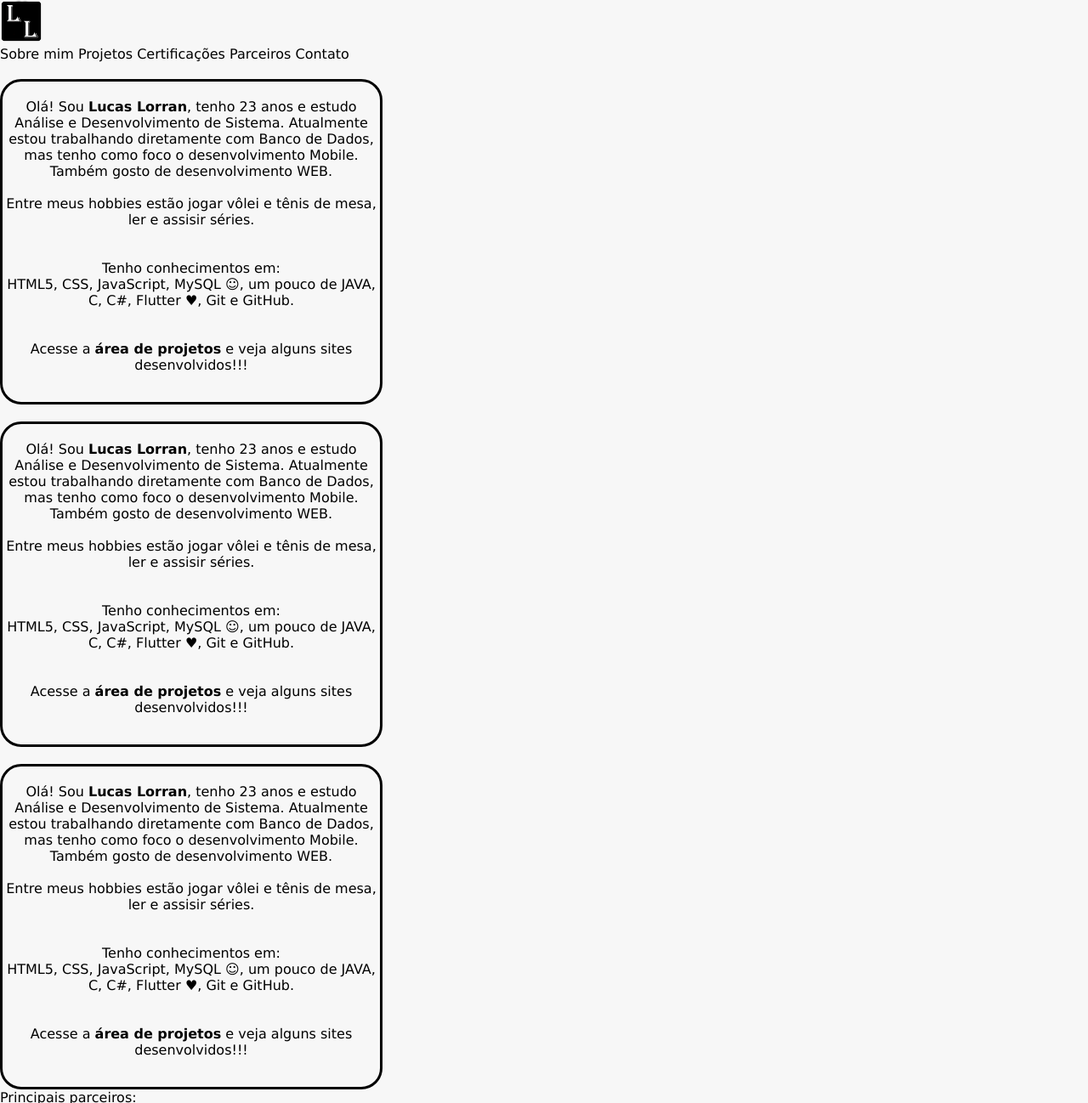
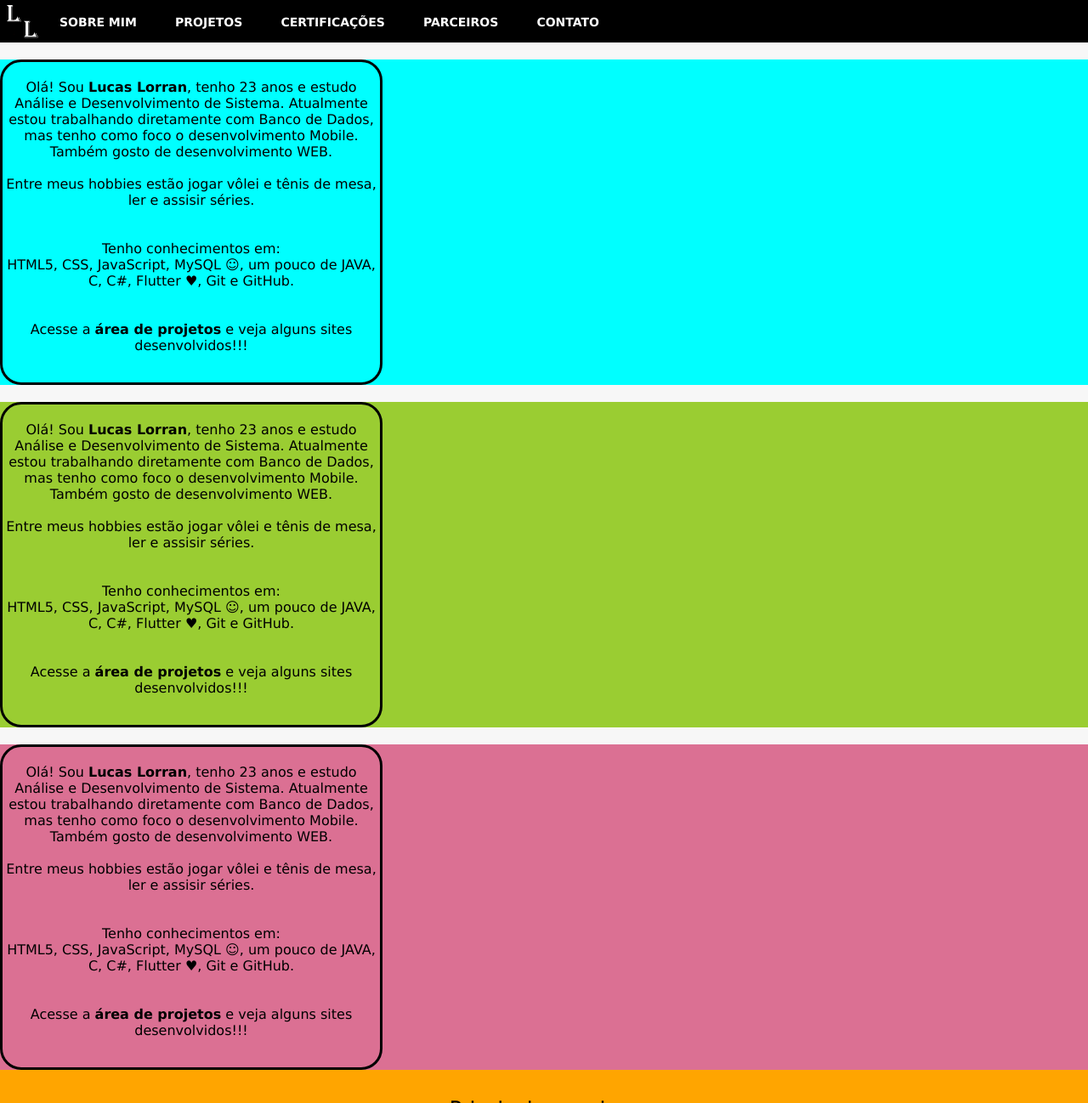
Before and after one commit to LucasLorran22/Projeto_Portfolio_Web, a PHP site: page / in a window 1280 px wide. Shown: the top 1298 px of the page at 85% size. Run offline with PHP 8.4, Linux system fonts and the light colour scheme.

Commit message:
Alteracao do estilo da pagina

```diff
--- a/css/style.css
+++ b/css/style.css
@@ -1,8 +1,12 @@
+/* Importando fontes de texto da GOOGLE */
+@import url('https://fonts.googleapis.com/css2?family=Sarala:wght@400;700&display=swap');
+
 /************ Reset do CSS ***********/
 *{
     padding: 0;
     margin: 0;
     box-sizing: border-box;
+    text-decoration: ;
 }
 
 /************ Variáveis das cores ***********/
@@ -13,17 +17,17 @@
 }
 
 /************ estilo do menu de navegação ***********/
-
-.menu {
+.cabecalho{
     background-color: var(--preto);
-    padding: 20px;
+    display: flex;
+    flex-direction: row;
+    align-items: center;
 }
 
-.menu p{
-    color: var(--branco)
+.cabecalho-imagem{
 }
 
-.menu a{
+.cabecalho-menu-item{
     text-decoration: none;
     color: white;
     font-size: 14px;
@@ -36,6 +40,62 @@
 
 .menu a:hover{
     background-color: var(--roxo);
+}
+
+/******************SECTION SOBRE MIM ******************/
+
+#sobremim{
+    background-color: aqua;
+}
+
+
+/******************SECTION PROJETOS ******************/
+
+#projetos{
+    background-color: yellowgreen;
+}
+
+
+/******************SECTION CERTIFICACOES ******************/
+
+#certificacoes{
+    background-color: palevioletred;
+}
+
+/******************SECTION PARCEIROS ******************/
+
+#parceiros{
+    display: flex;
+    flex-direction: column;
+    align-items: center;
+    background-color: orange;
+    padding: 25px 0 25px 0;
+}
+
+.parceiros-texto{
+    font-size: 25px;
+    font-family: 'Sarala', sans-serif;
+    color: var(--preto);
+    padding: 0 0 20px 0;
+}
+
+.parceiros-imagens{
+    display: flex;
+    flex-direction: row;
+    align-items: center;
+    gap: 25px;
+}
+
+.parceiros-imagens-logo{
+    border-radius: 25px;
+    width: 200px;
+    height: 200px;
+}
+
+/******************SECTION CONTATO ******************/
+
+#contato{
+    background-color: green;
 }
 
 /************************************/
```
